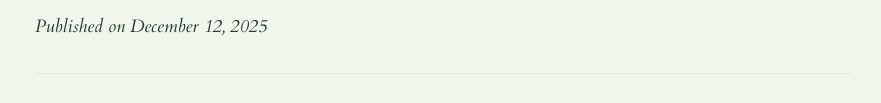
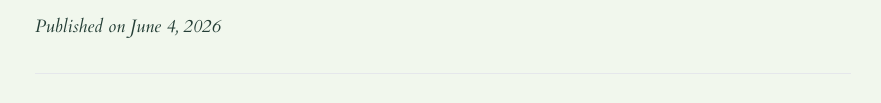
Before and after one commit to Gokul2406/gokul2406.github.io, an Astro site: page /blog/semester_6 in a window 1280 px wide. Shown: the part 196-299 px from the top of the page, without its empty margins (197-1078 px from the left). Built offline with nearby package versions, Linux system fonts and the light colour scheme; Astro itself is replaced by a stand-in of ours.

Commit message:
Fix publishing date on semester 6 blog

```diff
--- a/src/content/blog/Semester_6.md
+++ b/src/content/blog/Semester_6.md
@@ -1,6 +1,6 @@
 ---
 title: 'Semester 6'
-pubDate: 2025-12-12
+pubDate: 2026-06-04
 description: "This is my first post about physics and programming."
 author: "Gokul P Bharathan"
 ---
```
